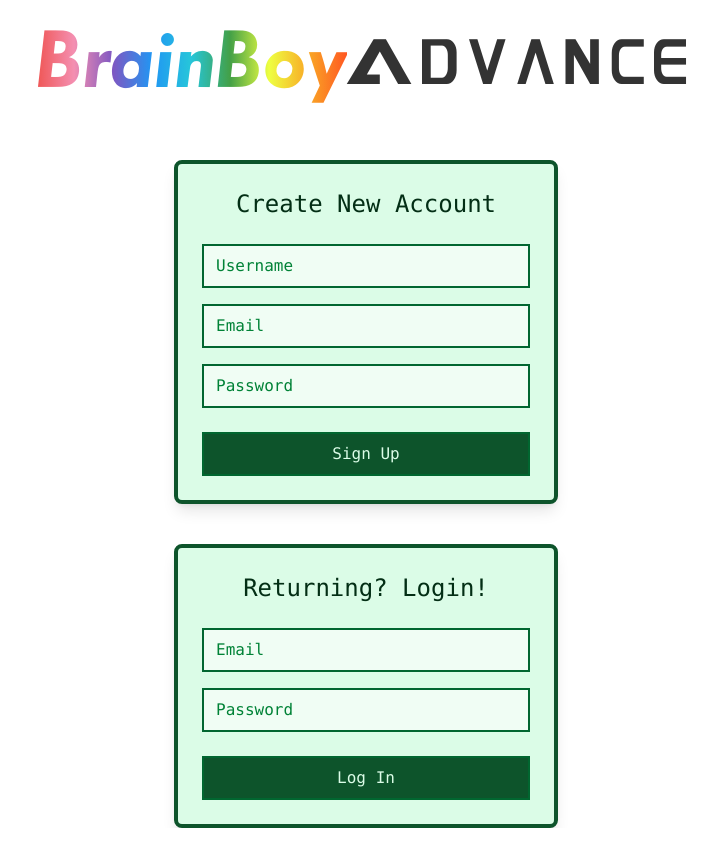
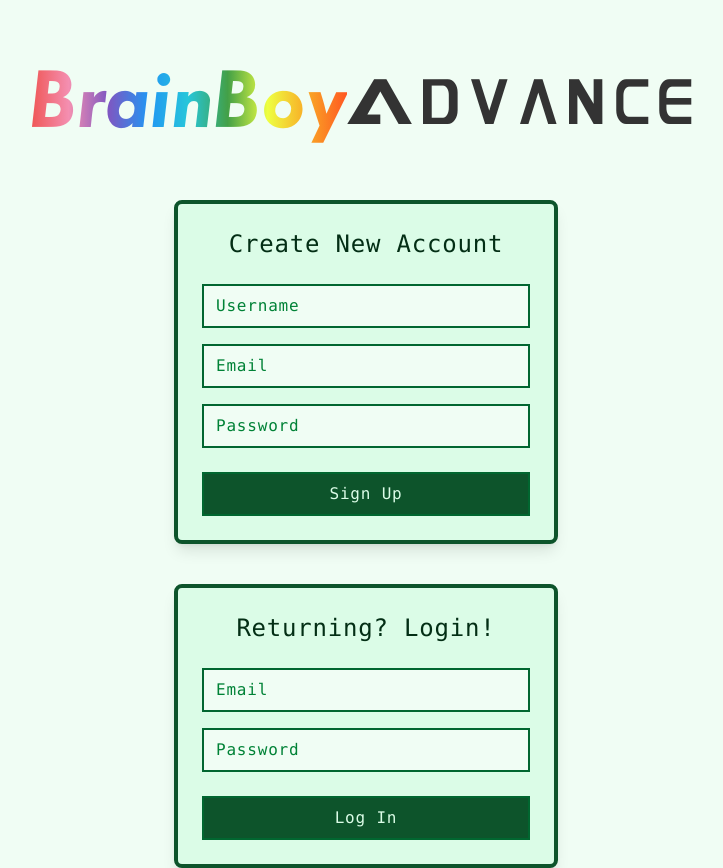
Before and after one commit to jtweedle1/brainboy-advance, a React (Vite) app: page / in a window 1280 px wide. Shown: the whole page, without its empty margins (274-997 px from the left). Before the commit the page ends 828 px from the top, so only its background shows below. Built offline with nearby package versions, Linux system fonts and the light colour scheme; no server answers.

Commit message:
Styled button and header and centered both

```diff
--- a/src/index.css
+++ b/src/index.css
@@ -1 +1,7 @@
 @import "tailwindcss";
+
+body {
+  @apply font-mono text-green-950 bg-green-50;
+  font-size: 16px;
+  letter-spacing: 0.05em;
+}
--- /dev/null
+++ b/src/pages/Dashboard.css
@@ -0,0 +1,10 @@
+h1 {
+    text-align: center;
+    margin-top: 40px;
+    font-size: 3em;
+}
+
+.dashboard-button {
+    margin-top: 40px;
+    text-align: center;
+}
--- a/src/pages/Dashboard.jsx
+++ b/src/pages/Dashboard.jsx
@@ -1,4 +1,5 @@
 import { useAuth } from "../contexts/AuthContext";
+import "./Dashboard.css";
 
 export default function Dashboard() {
   const { user, loading, profile } = useAuth();
@@ -8,7 +9,9 @@ export default function Dashboard() {
   return (
     <div>
       <h1>Welcome, {profile.username}!</h1>
-      <p>Email: {user.email}</p>
+      <div className="dashboard-button">
+        <button className="bg-white hover:bg-gray-100 text-gray-800 font-semibold py-2 px-4 border border-gray-400 rounded shadow">New quest</button>
+      </div>
     </div>
   );
 }
```
